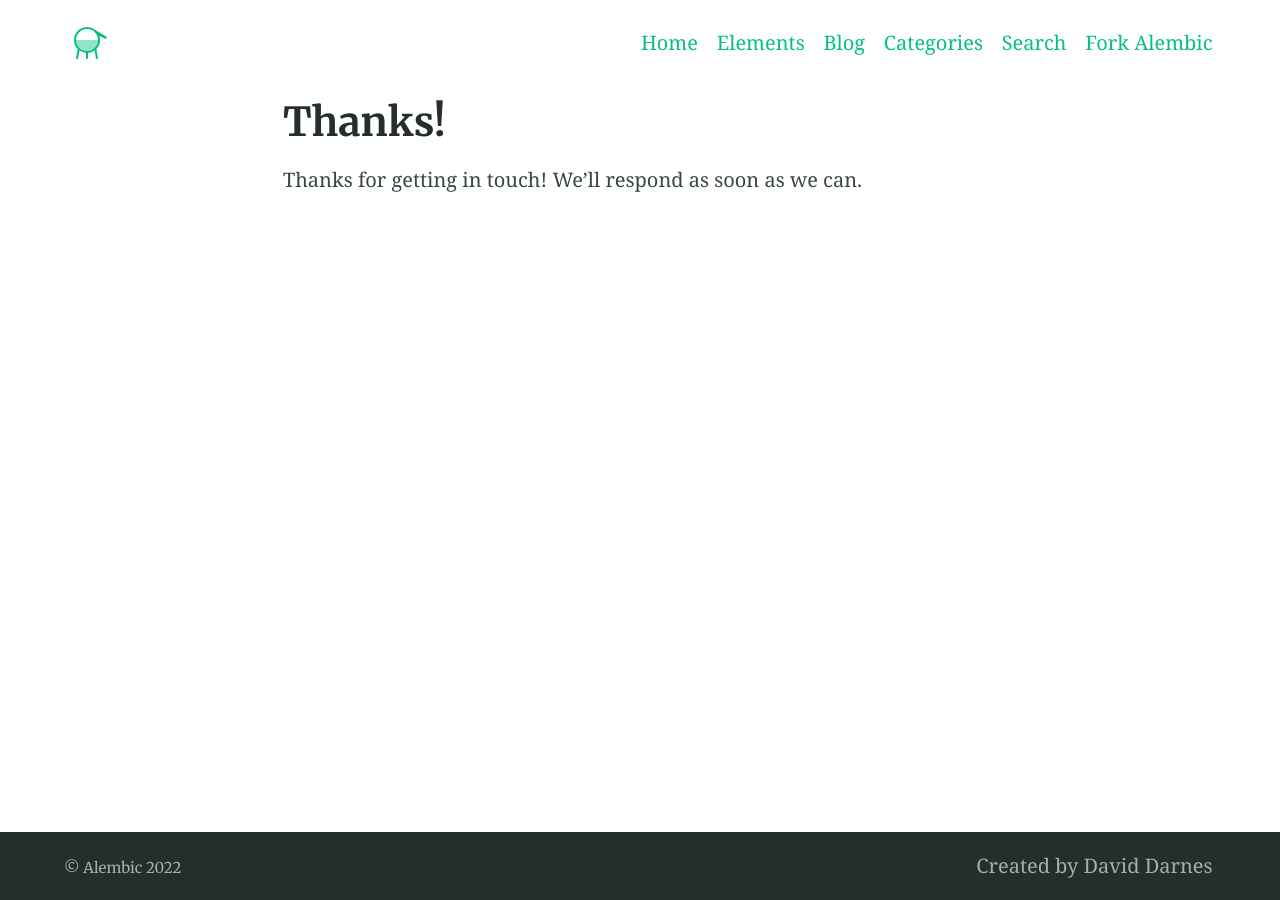
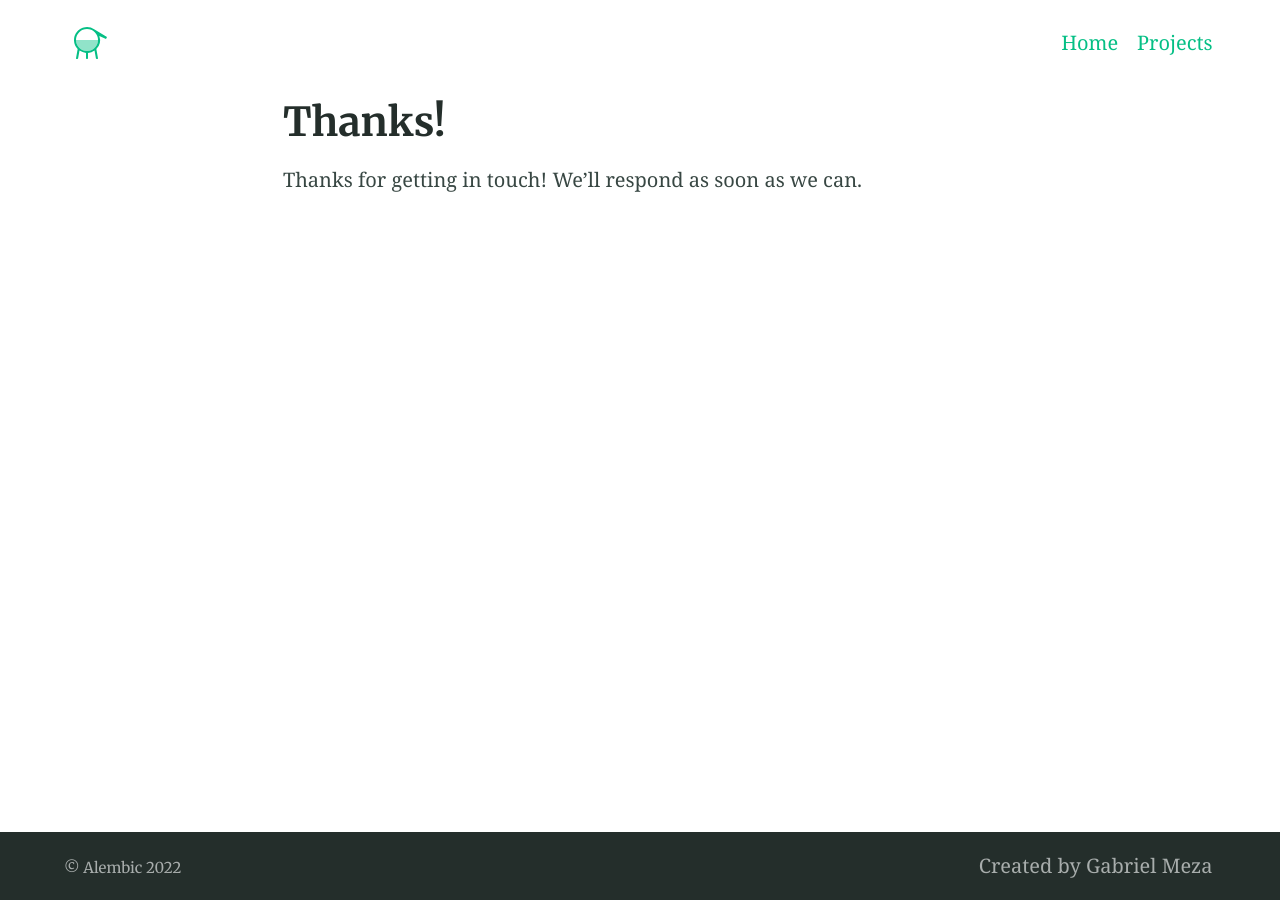
Before and after one commit to MezaGabriel/MezaGabriel.github.io, a Jekyll site: the page built from thanks.md, in a window 1280 px wide. Built offline with Jekyll 4.4.1, drawn with Linux system fonts in a browser that asks for light colours.

Commit message:
nav tool

```diff
--- a/_config.yml
+++ b/_config.yml
@@ -123,19 +123,11 @@ favicons: # Favicons are also used in the manifest file. Syntax is 'size: path'
 navigation_header:
 - title: Home
   url: /
-- title: Elements
+- title: Projects
   url: /elements/
-- title: Blog
-  url: /blog/
-- title: Categories
-  url: /categories/
-- title: Search
-  url: /search/
-- title: Fork Alembic
-  url: https://github.com/daviddarnes/alembic
 
 navigation_footer:
-- title: Created by David Darnes
+- title: Created by Gabriel Meza
   url: https://darn.es
 
 social_links: # Appears in sidebar. Set the urls then uncomment and comment out as desired
```
